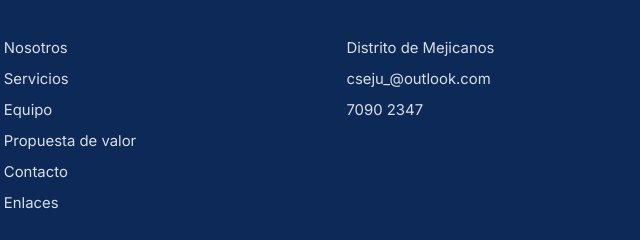
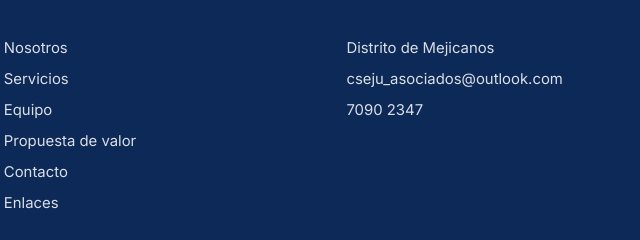
Before and after one commit to IselMetzi/pruebaWEBdespacho, a plain HTML site: page index.html in a window 1280 px wide. Shown: the part 6786-7026 px from the top of the page, 543-1183 px from the left. Drawn offline with nearby package versions, Linux system fonts and the light colour scheme.

Commit message:
Update index.html

```diff
--- a/index.html
+++ b/index.html
@@ -575,7 +575,7 @@
 
       <div class="footer-contact">
         <p>Distrito de Mejicanos</p>
-        <p><a href="mailto:cseju_@outlook.com">cseju_@outlook.com</a></p>
+        <p><a href="mailto:cseju_asociados@outlook.com">cseju_asociados@outlook.com</a></p>
         <p><a href="tel:+50370902347">7090 2347</a></p>
 
       </div>
```
